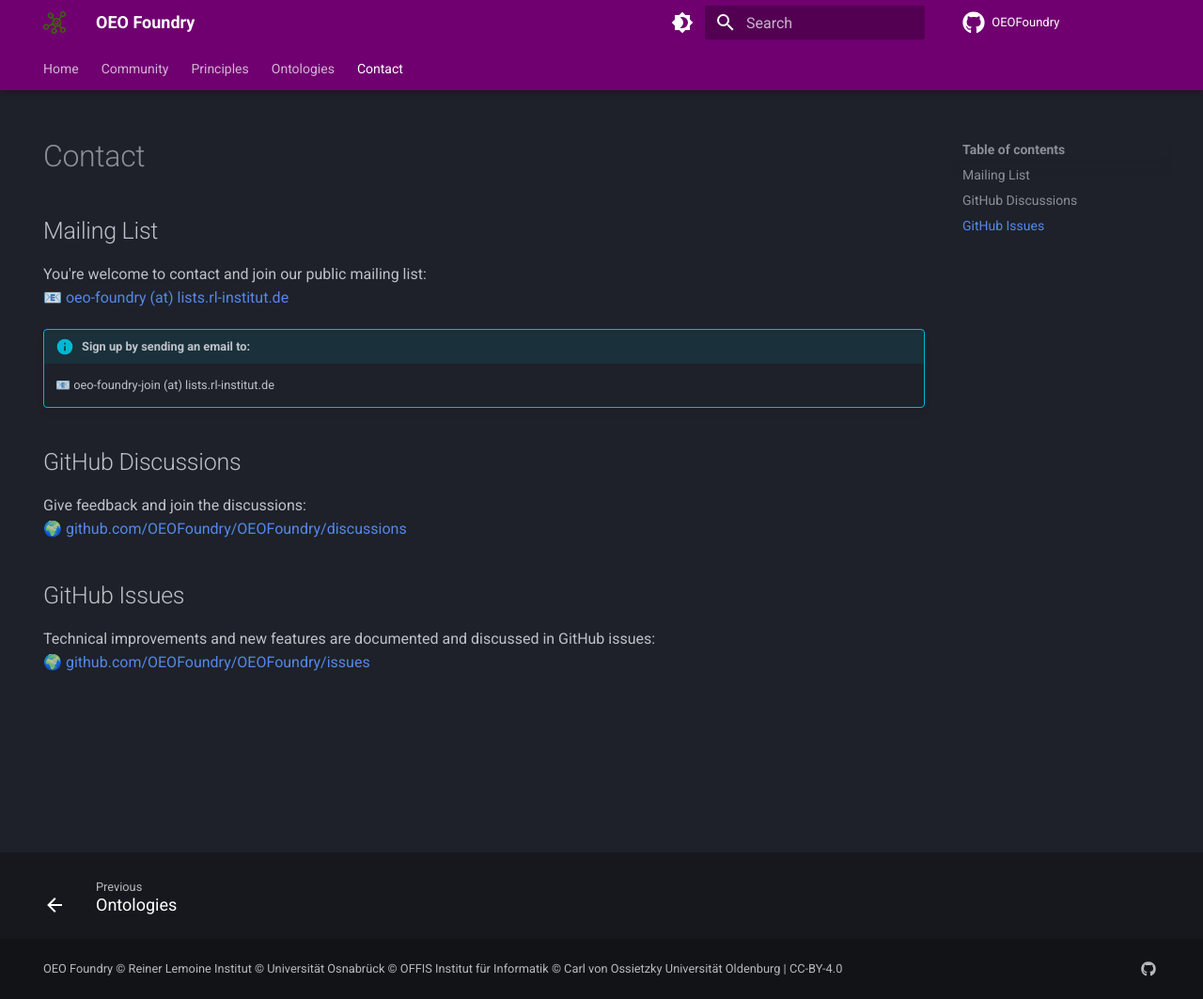
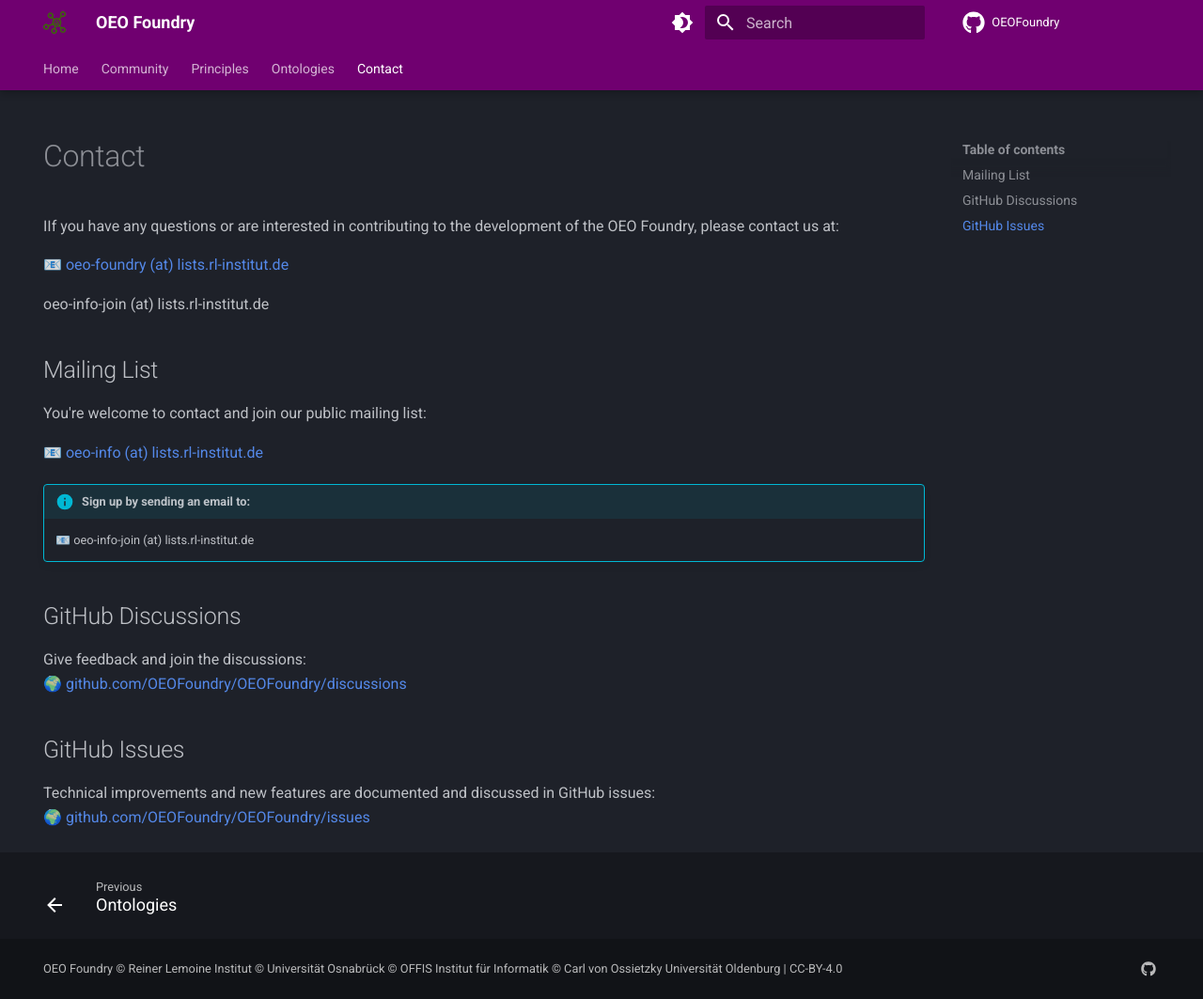
Before and after one commit to ENEROFoundry/ENEROFoundry, an MkDocs documentation site: the page built from docs/contact.md, in a window 1280 px wide and 1063 px high. Shown: the whole window at 94% size. Built offline with MkDocs 1.6.1 and Material for MkDocs 9.7.7, drawn with Linux system fonts in a browser that asks for light colours; comment, search, counter and statistics services are not loaded; the version menu is left out.

Commit message:
Update contact mails

```diff
--- a/docs/contact.md
+++ b/docs/contact.md
@@ -5,13 +5,22 @@
 
 # Contact
 
+IIf you have any questions or are interested in contributing to the development of the OEO Foundry,
+please contact us at:
+
+📧 [oeo-foundry (at) lists.rl-institut.de](mailto:oeo-foundry(at)lists.rl-institut.de)
+
+
+oeo-info-join (at) lists.rl-institut.de
+
 ## Mailing List
 
 You're welcome to contact and join our public mailing list:<br>
-📧 [oeo-foundry (at) lists.rl-institut.de](mailto:oeo-foundry(at)lists.rl-institut.de)
+
+📧 [oeo-info (at) lists.rl-institut.de](mailto:oeo-info(at)lists.rl-institut.de)
 
 !!! Info "Sign up by sending an email to:"
-    📧 oeo-foundry-join (at) lists.rl-institut.de
+    📧 oeo-info-join (at) lists.rl-institut.de
 
 
 ## GitHub Discussions
```
